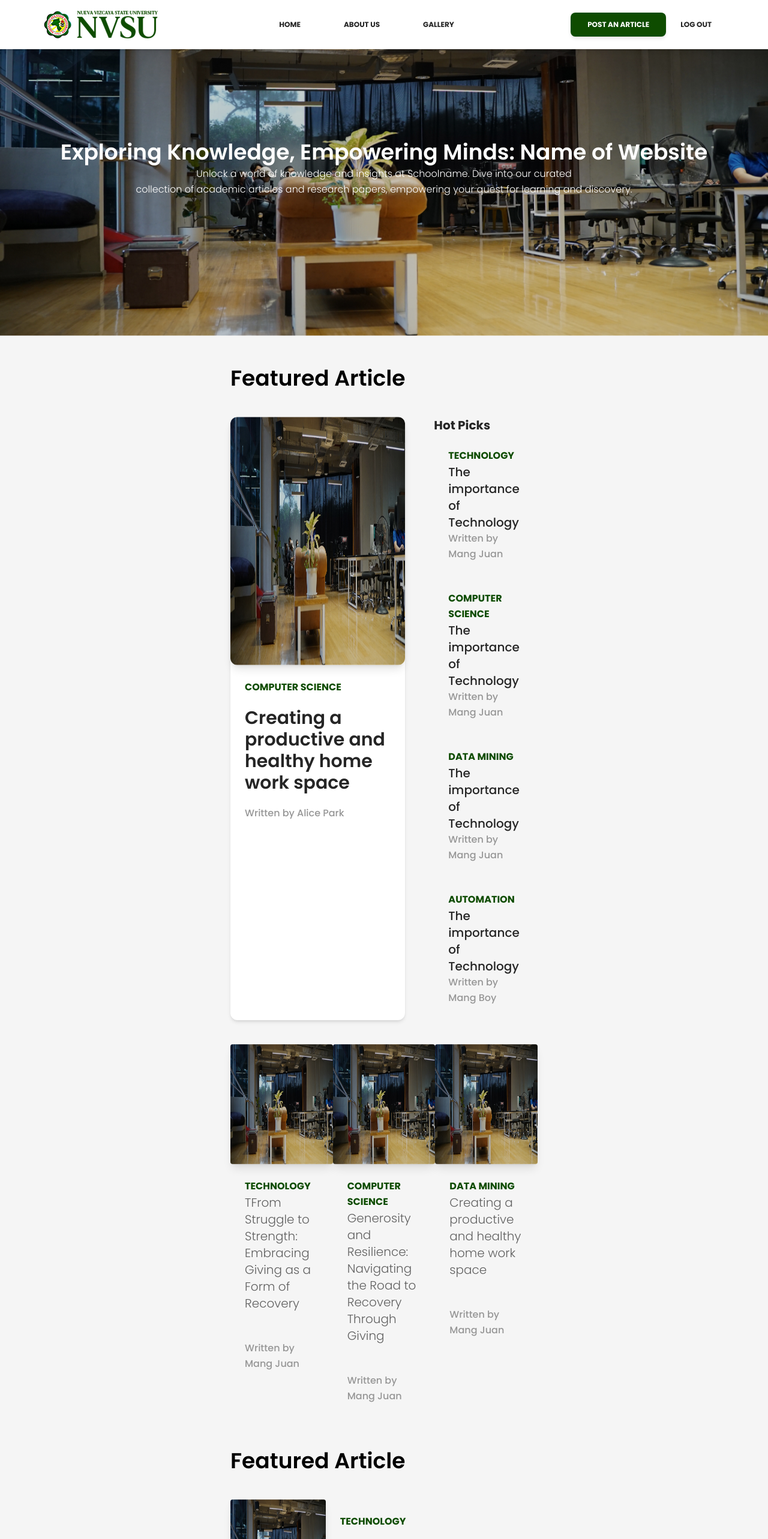
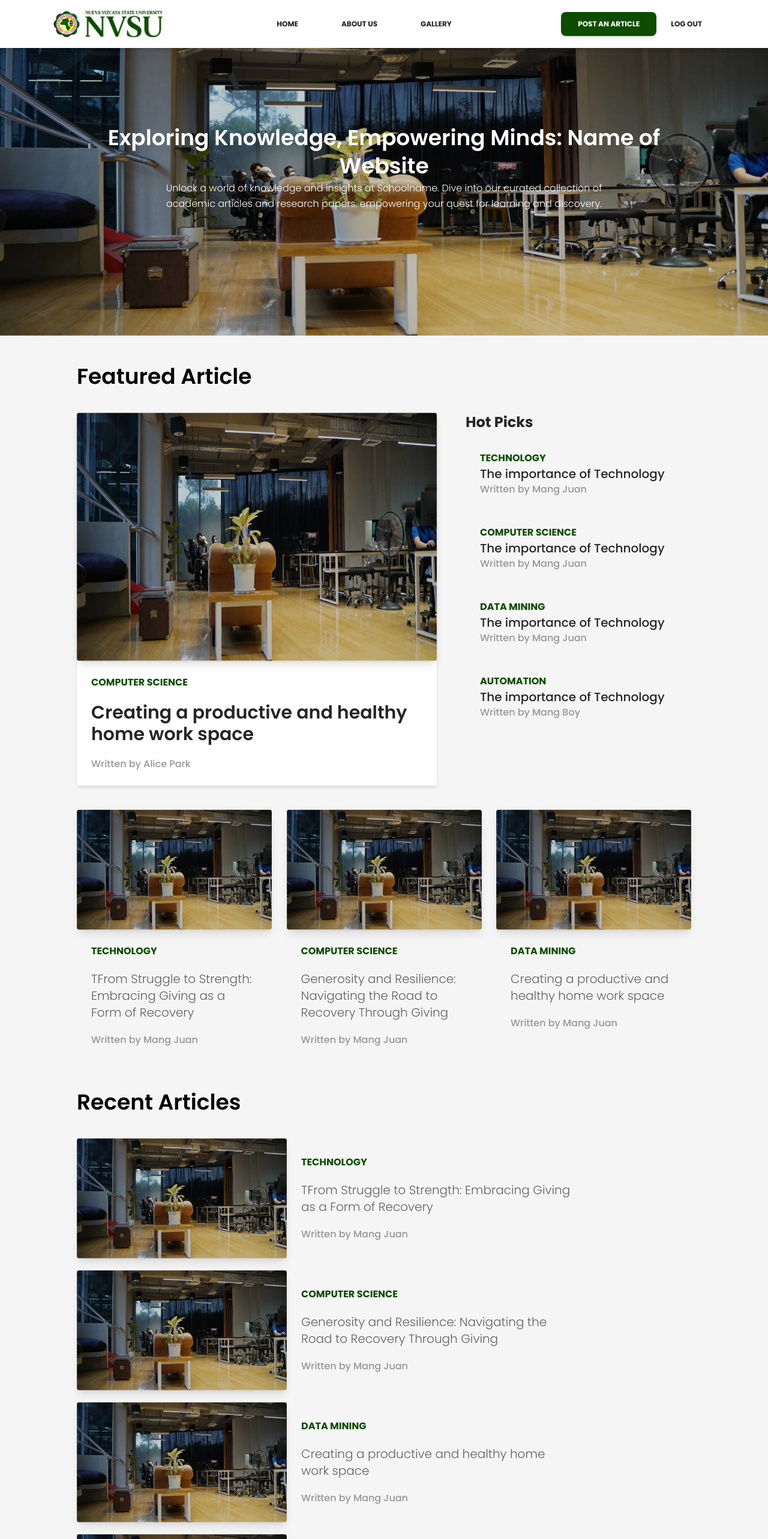
Before and after one commit to nathaaaan0204/My-system, a React (Vite) app: page /HomePage in a window 1280 px wide. Shown: the top 2566 px of the page at 60% size. Built offline with nearby package versions, Linux system fonts and the light colour scheme.

Commit message:
responsiveness

```diff
--- a/src/Components/CardSmall.jsx
+++ b/src/Components/CardSmall.jsx
@@ -11,24 +11,22 @@ import {
 export const CardSmall = () => {
   return (
     <Fragment>
-      <div className="flex justify-between">
+      <div className="flex flex-col xl:flex-row justify-between gap-5">
         {FeaturedPicks.map((item) => (
-          <Card className="bg-transparent border-none shadow-none rounded cursor-pointer hover:bg-light-green-200 w-[325px]">
+          <Card className="xl:bg-transparent border-none xl:shadow-none rounded cursor-pointer hover:bg-light-green-200 xl:w-[325px]">
             <CardHeader className="m-0 rounded">
-              <img className="m-0 h-[200px]" src={item.imagesrc} />
+              <img className="m-0 xl:h-[200px]" src={item.imagesrc} />
             </CardHeader>
-            <CardBody className="">
-            <Typography className="text-green font-bold uppercase">
+            <CardBody className="flex flex-col gap-5">
+            <Typography className="text-green font-bold uppercase text-[12px] xl:text-base">
                 {item.category}
               </Typography>
-              <Typography className="text-xl">{item.title}</Typography>
-
-            </CardBody>
-            <CardFooter>
-            <Typography className="text-dark-gray font-medium">
+              <Typography className="text-lg xl:text-xl">{item.title}</Typography>
+              <Typography className="text-dark-gray font-medium text-[12px] xl:text-base">
                 Written by {item.author}
               </Typography>
-            </CardFooter>
+            </CardBody>
+
           </Card>
         ))}
       </div>
--- /dev/null
+++ b/src/Components/CustomSvg.jsx
@@ -0,0 +1,11 @@
+
+export const HamburgerIcon = () => {
+  return (
+    <svg width="32" height="32" viewBox="0 0 32 32" fill="none" xmlns="http://www.w3.org/2000/svg">
+<path d="M25 10.6666C25 11.2189 24.5523 11.6666 24 11.6666H8C7.44771 11.6666 7 11.2189 7 10.6666C7 10.1143 7.44771 9.66663 8 9.66663H24C24.5523 9.66663 25 10.1143 25 10.6666Z" fill="#0E4C00"/>
+<path d="M25 16C25 16.5522 24.5523 17 24 17H8C7.44771 17 7 16.5522 7 16C7 15.4477 7.44771 15 8 15H24C24.5523 15 25 15.4477 25 16Z" fill="#0E4C00"/>
+<path d="M25 21.3333C25 21.8856 24.5523 22.3333 24 22.3333H8C7.44771 22.3333 7 21.8856 7 21.3333C7 20.781 7.44771 20.3333 8 20.3333H24C24.5523 20.3333 25 20.781 25 21.3333Z" fill="#0E4C00"/>
+</svg>
+
+  )
+}
--- a/src/Components/FeaturedArticles.jsx
+++ b/src/Components/FeaturedArticles.jsx
@@ -12,19 +12,19 @@ import { CardSmall } from "./CardSmall";
 export const FeaturedArticles = () => {
   return (
     <Fragment>
-      <div className="flex flex-col mx-96 my-12 gap-10">
-        <Typography variant="h2" className="">Featured Article</Typography>
-        <div className="flex gap-12">
-          <Card className="w-[600px]">
-            <CardHeader className="m-0" >
-              <img className="m-0 rounded h-[414px]" src="/images/hero-bg.jpg" />
+      <div className="flex flex-col 2xl:mx-96 mx-4 md:mx-16 lg:mx-32 my-12 gap-10">
+        <Typography className="text-2xl xl:text-4xl font-semibold">Featured Article</Typography>
+        <div className="flex flex-col xl:flex-row gap-6 xl:gap-12">
+          <Card className="xl:w-[600px] rounded">
+            <CardHeader className="m-0 rounded" >
+              <img className="m-0 xl:h-[414px]" src="/images/hero-bg.jpg" />
             </CardHeader>
             <CardBody className="flex flex-col gap-5">
-              <Typography className="text-green font-bold uppercase">Computer Science</Typography>
-              <Typography className="text-3xl font-semibold text-black">
+              <Typography className="text-green font-bold uppercase text-[12px] xl:text-base">Computer Science</Typography>
+              <Typography className="xl:text-3xl text-lg font-semibold text-black">
                 Creating a productive and healthy home work space
               </Typography>
-              <Typography className="text-dark-gray font-medium">
+              <Typography className="text-dark-gray font-medium text-[12px] xl:text-base">
                   Written by Alice Park
                 </Typography>
             </CardBody>
--- a/src/Components/HeroSection.jsx
+++ b/src/Components/HeroSection.jsx
@@ -4,12 +4,12 @@ import React, { Fragment } from "react";
 export const HeroSection = () => {
   return (
     <Fragment>
-      <div className="flex flex-col items-center justify-center h-[70vh] bg-[url('/images/hero-bg.jpg')] bg-no-repeat bg-cover bg-center">
+      <div className="flex flex-col items-center justify-center h-screen px-4 lg:px-32 lg:h-[70vh] bg-[url('/images/hero-bg.jpg')] bg-no-repeat bg-cover bg-center">
         <Typography variant="h2" className="text-center text-white">
           Exploring Knowledge, Empowering Minds: Name of Website
         </Typography>
-        <Typography className="text-center text-white">
-          Unlock a world of knowledge and insights at Schoolname. Dive into our curated <br></br>collection of academic articles and
+        <Typography className="text-center text-white xl:w-9/12">
+          Unlock a world of knowledge and insights at Schoolname. Dive into our curated collection of academic articles and
           research papers, empowering your quest for learning and discovery.
         </Typography>
       </div>
--- a/src/Components/NavigationBar.jsx
+++ b/src/Components/NavigationBar.jsx
@@ -8,6 +8,7 @@ import {
   Collapse,
 } from "@material-tailwind/react";
 import { Link, useNavigate } from "react-router-dom";
+import { HamburgerIcon } from "./CustomSvg";
 
 export const NavigationBar = () => {
   const [openNav, setOpenNav] = React.useState(false);
@@ -49,28 +50,28 @@ export const NavigationBar = () => {
   );
 
   return (
-    <Navbar className="fixed z-50 backdrop-saturate-0 backdrop-blur-none bg-opacity-100 mx-auto border-none  rounded-none max-w-full py-2 px-4 lg:px-8 lg:py-4">
-      <div className="container mx-auto flex items-center justify-between text-black">
-        <img src="/images/logo.png"/>
+    <Navbar className="fixed z-50 backdrop-saturate-0 backdrop-blur-none bg-opacity-100 mx-auto border-none rounded-none max-w-full py-2 px-4 lg:px-8 lg:py-4 xl:py-0">
+      <div className="xl:container px-4 py-4 mx-auto flex items-center justify-between text-black">
+        <img className="h-24 xl:h-12" src="/images/logo.png"/>
         <div className="hidden lg:block">{navList}</div>
         <div>
-            <Button className="bg-green text-white py-3 px-7">Post an Article</Button>
-        <Button variant="text" className="text-black" onClick={handleLogout}>
+        <Button className="bg-green text-white py-3 px-7">Post an Article</Button>
+        <Button variant="text" className="text-black hidden lg:inline-block" onClick={handleLogout}>
           Log out
         </Button>
         </div>
 
         <IconButton
           variant="text"
-          className="ml-auto h-6 w-6 text-inherit hover:bg-transparent focus:bg-transparent active:bg-transparent lg:hidden"
+          className="h-6 w-6 text-inherit hover:bg-transparent focus:bg-transparent active:bg-transparent lg:hidden"
           ripple={false}
           onClick={() => setOpenNav(!openNav)}
         >
-          {/* ... your existing hamburger icon code ... */}
+          {<HamburgerIcon/>}
         </IconButton>
       </div>
       <Collapse open={openNav}>
-        <div className="container mx-auto">
+        <div className="text-end">
           {navList}
           <Button className="bg-white" onClick={handleLogout}>
             <span>Log out</span>
--- a/src/Components/OtherFeaturedArticles.jsx
+++ b/src/Components/OtherFeaturedArticles.jsx
@@ -11,19 +11,19 @@ export const OtherFeaturedArticles = () => {
   return (
     <Fragment>
       <div className="flex flex-col">
-        <Typography className="font-bold text-xl text-black">
+        <Typography className="font-bold text-2xl text-black mb-2">
           Hot Picks
         </Typography>
 
         {HotPicks.map((item) => (
           <div className="">
-            <Card className="bg-transparent border-none shadow-none rounded cursor-pointer hover:bg-light-green-200">
+            <Card className="xl:bg-transparent mb-2 xl:mb-0 border-none shadow-none rounded cursor-pointer hover:bg-light-green-200">
               <CardBody>
-                <Typography className="text-green font-bold uppercase">
+                <Typography className="text-green font-bold uppercase text-[12px] xl:text-base">
                   {item.category}
                 </Typography>
-                <Typography className="text-xl font-medium text-black">{item.title}</Typography>
-                <Typography className="text-dark-gray font-medium">
+                <Typography className="text-lg xl:text-xl font-medium text-black">{item.title}</Typography>
+                <Typography className="text-dark-gray font-medium text-[12px] xl:text-base">
                   Written by {item.author}
                 </Typography>
               </CardBody>
--- a/src/Components/RecentArticles.jsx
+++ b/src/Components/RecentArticles.jsx
@@ -5,22 +5,22 @@ import { RecentArticlesData } from '../utils/Data'
 export const RecentArticles = () => {
   return (
     <Fragment>
-    <div className="flex flex-col mx-96 my-12 gap-10">
-      <Typography variant="h2" className="">Featured Article</Typography>
+    <div className="flex flex-col 2xl:mx-96 mx-4 md:mx-16 lg:mx-32 my-12 gap-10">
+      <Typography className="text-2xl xl:text-4xl font-semibold">Recent Articles</Typography>
 
 
       <div className="flex flex-col gap-5">
         {RecentArticlesData.map((item) => (
-          <Card className="flex flex-row bg-transparent border-none shadow-none rounded cursor-pointer hover:bg-light-green-200 w-full">
+          <Card className="flex flex-col xl:flex-row  w-full lg:bg-transparent border-none lg:shadow-none rounded cursor-pointer hover:bg-light-green-200">
             <CardHeader className="m-0 rounded">
-              <img className="m-0 w-[350px] h-[200px]" src={item.imagesrc} />
+              <img className="m-0 xl:w-[350px] xl:h-[200px]" src={item.imagesrc} />
             </CardHeader>
-            <CardBody className="flex flex-col gap-5 justify-center">
-            <Typography className="text-green font-bold uppercase">
+            <CardBody className="flex flex-col gap-5 justify-center xl:w-[500px] 2xl:max-w-[700px]">
+            <Typography className="text-green font-bold uppercase text-[12px] lg:text-base">
                 {item.category}
               </Typography>
-              <Typography className="text-xl">{item.title}</Typography>
-              <Typography className="text-dark-gray font-medium">
+              <Typography className="text-lg lg:text-xl">{item.title}</Typography>
+              <Typography className="text-dark-gray font-medium text-[12px] lg:text-base">
                 Written by {item.author}
               </Typography>
             </CardBody>
```
Also changed, not shown: src/Components/Footer.jsx (+10 -12 lines), src/Pages/LoginPage.jsx (+20 -17 lines), public/images/testlogo.png (added).
